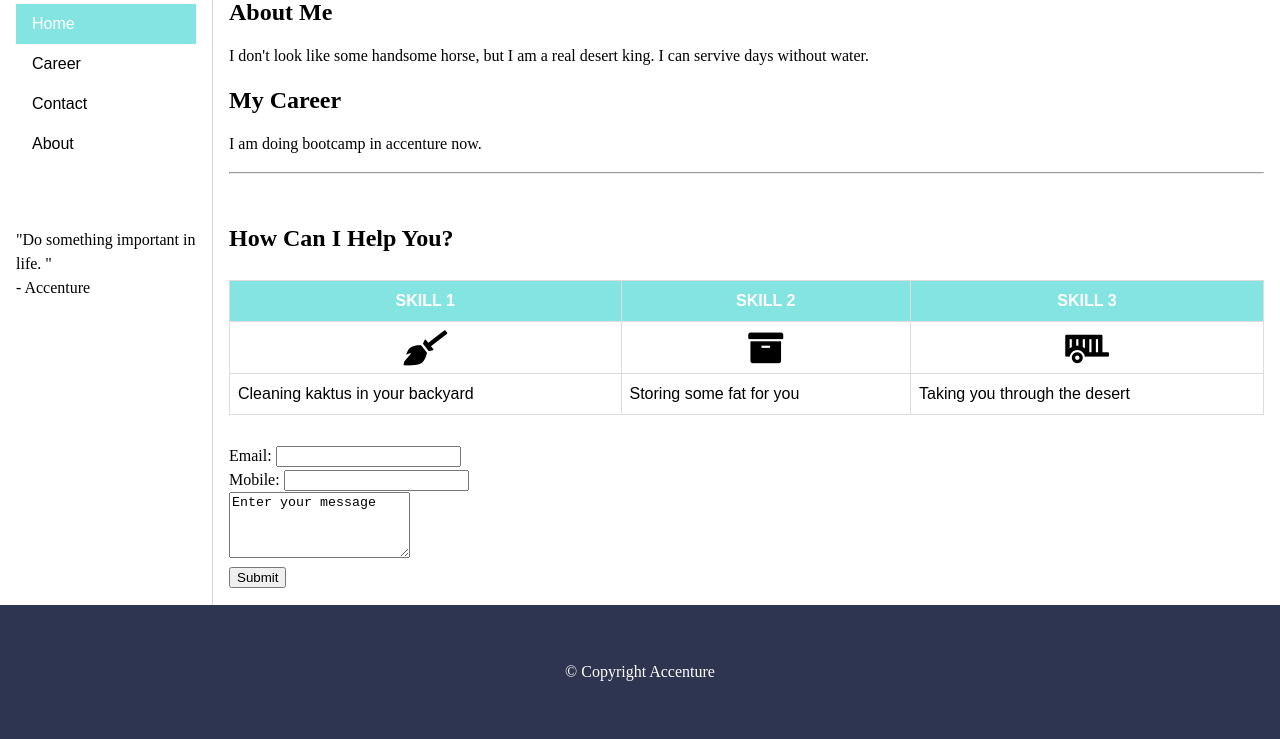
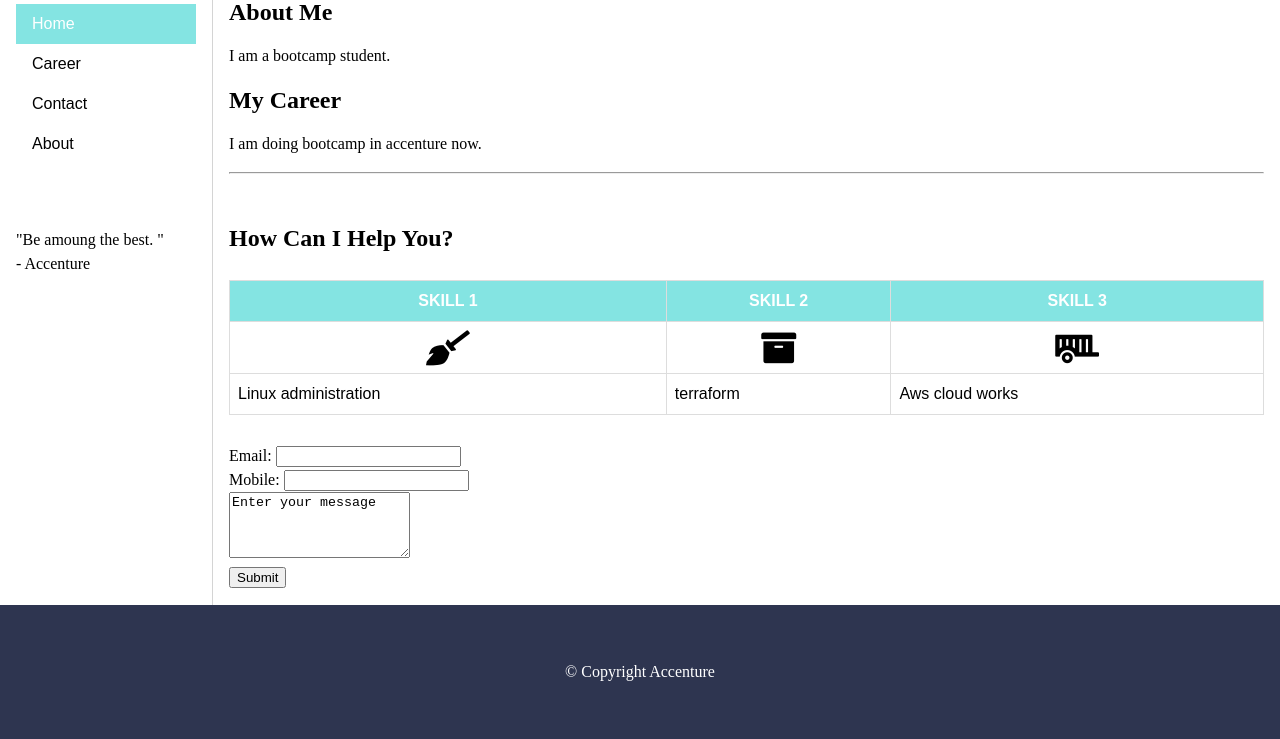
Before and after one commit to annievibesh/htmldemo, a plain HTML site: page index.html in a window 1280 px wide. Shown: the part 130-869 px from the top of the page. Drawn offline with Linux system fonts and the light colour scheme.

Commit message:
Update index.html

```diff
--- a/index.html
+++ b/index.html
@@ -128,11 +128,11 @@
         <li><a href="#about">About</a></li>
       </ul>
       <br><br>
-      <p>"Do something important in life. "<br>- Accenture</p>
+      <p>"Be amoung the best. "<br>- Accenture</p>
     </aside>
     <main class="content">
       <h2>About Me</h2>
-      <p>I don't look like some handsome horse, but I am a real desert king. I can servive days without water.</p>
+      <p>I am a bootcamp student.</p>
       <h2>My Career</h2>
       <p>I am doing bootcamp in accenture now.</p>
       <hr><br>
@@ -149,9 +149,9 @@
           <td><i class="fas fa-trailer"></i></td>
         </tr>
         <tr>
-          <td>Cleaning kaktus in your backyard</td>
-          <td>Storing some fat for you</td>
-          <td>Taking you through the desert</td>
+          <td>Linux administration</td>
+          <td>terraform</td>
+          <td>Aws cloud works</td>
         </tr>
         <tr>
       </table>
```
